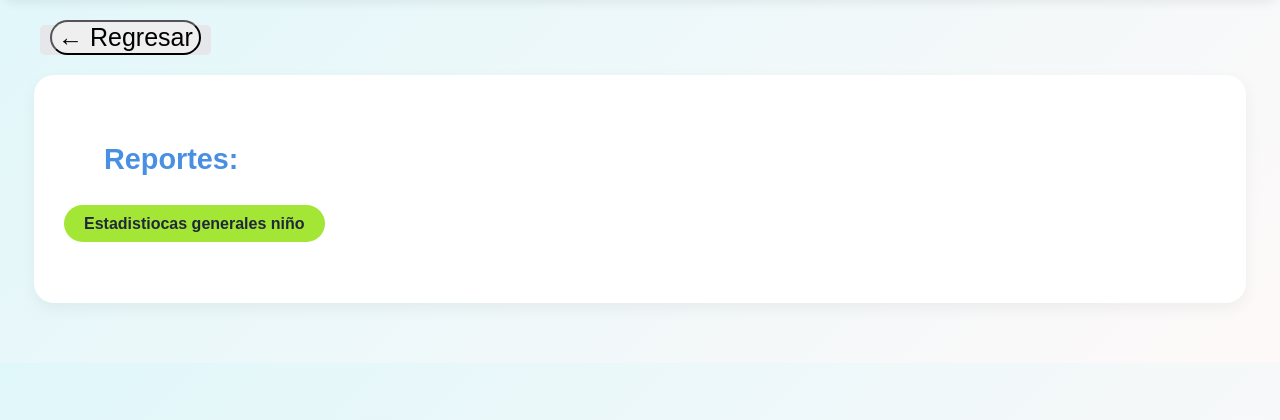
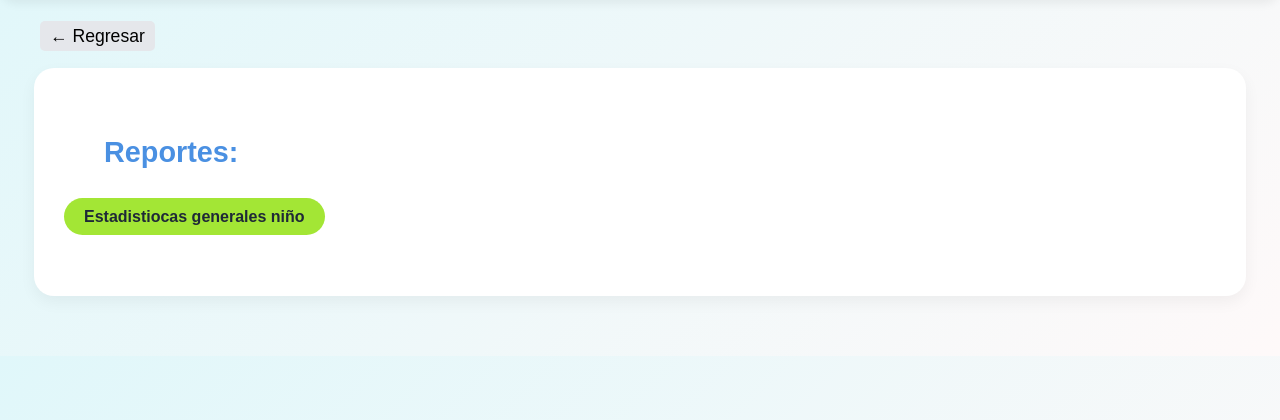
Before and after one commit to Francisco-Ronquillo/EDUFLEX, a Django app: template PROFESOR/templates/reporte_niño.html in a window 1280 px wide. Shown: the part 91-511 px from the top of the page. Run offline with Django 5.2, Linux system fonts and the light colour scheme; the template is opened without the code that fills it, so the values that code supplies are empty.

Commit message:
Arreglo de rutas de profesor 2.0

```diff
--- a/PADRE/templates/verReporte.html
+++ b/PADRE/templates/verReporte.html
@@ -11,7 +11,7 @@
 <body>
 
     <div class="regresar">
-        <a onclick="window.history.back()" class="boton-recuperar">← Regresar</a>
+        <a href="{% url 'profesor:estudiante' curso.id nino.id %}" class="boton-recuperar">← Regresar</a>
     </div>
 
     <div class="container">
--- a/PROFESOR/templates/estadisticas_generales_niño.html
+++ b/PROFESOR/templates/estadisticas_generales_niño.html
@@ -20,7 +20,7 @@
 </header>
 
 <div class="regresar">
-     <a class="boton-recuperar"href="{% url 'profesor:estudiante' curso.id nino.id %}"> ← Regresar</a>
+     <a class="boton-recuperar" href="{% url 'profesor:estudiante' curso.id nino.id %}"> ← Regresar</a>
 </div>
 
 <div class="contenedor-central">
--- a/PROFESOR/templates/reporte_niño.html
+++ b/PROFESOR/templates/reporte_niño.html
@@ -15,9 +15,7 @@
 </header>
 
 <div class="regresar">
-    <a onclick="window.history.back()" class="boton-recuperar">
-        <button class="btn-return"> ← Regresar</button>
-    </a>
+   <a href="{% url 'profesor:curso' curso.id %}" class="boton-recuperar">← Regresar</a>
 </div>
 
 
```
